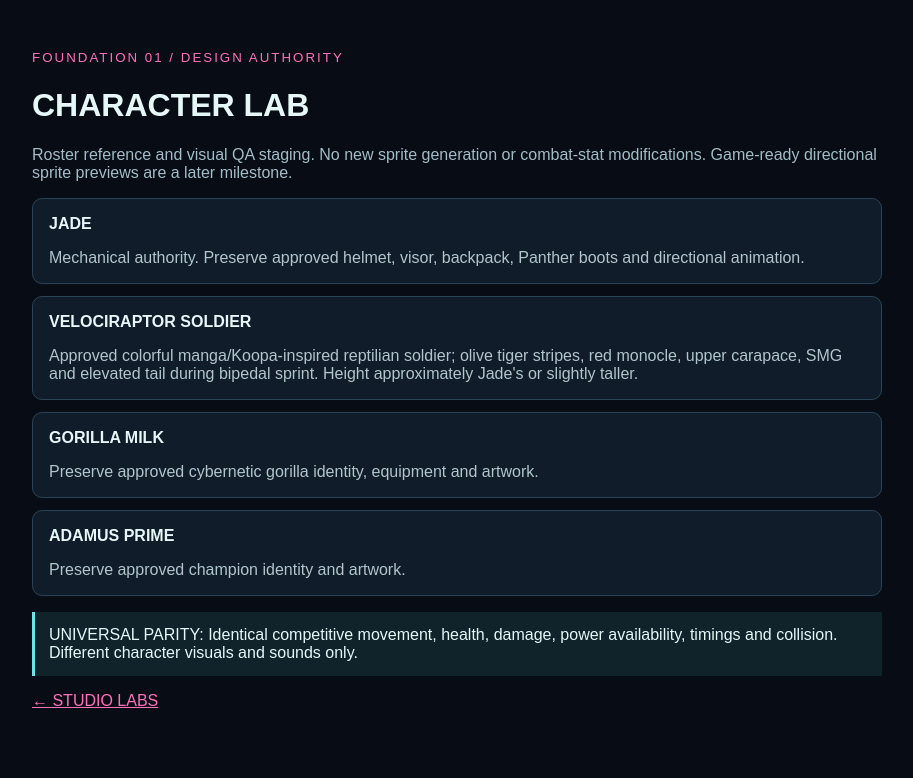
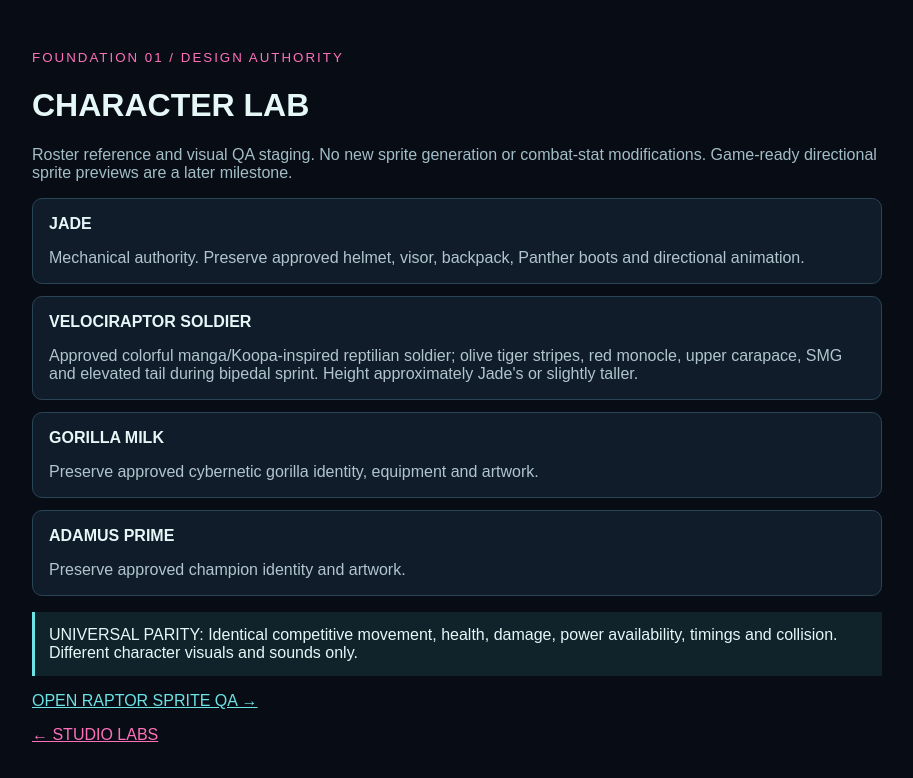
Before and after one commit to leslieadamsisrh-commits/god-mode-break-the-code2, a Next.js app: page /studio/character in a window 1280 px wide. Shown: the top 778 px of the page, without its empty margins (183-1096 px from the left). Built offline with nearby package versions, Linux system fonts and the light colour scheme.

Commit message:
Link Raptor sprite inspector from Character Lab

```diff
--- a/app/studio/character/page.tsx
+++ b/app/studio/character/page.tsx
@@ -12,6 +12,6 @@ export default function CharacterLab(){
  <p style={{color:"#a2bdc7"}}>Roster reference and visual QA staging. No new sprite generation or combat-stat modifications. Game-ready directional sprite previews are a later milestone.</p>
  <div style={{display:"grid",gap:12}}>{roster.map(([name,detail])=><section key={name} style={{border:"1px solid #294454",background:"#111c2a",borderRadius:10,padding:16}}><strong>{name}</strong><p style={{color:"#b0c5cc",marginBottom:0}}>{detail}</p></section>)}</div>
  <p style={{borderLeft:"3px solid #6ce4e5",padding:14,background:"#10232b"}}>UNIVERSAL PARITY: Identical competitive movement, health, damage, power availability, timings and collision. Different character visuals and sounds only.</p>
- <p><Link style={{color:"#ff70bb"}} href="/studio">← STUDIO LABS</Link></p>
+ <p><Link style={{color:"#6ce4e5"}} href="/studio/character/raptor">OPEN RAPTOR SPRITE QA →</Link></p><p><Link style={{color:"#ff70bb"}} href="/studio">← STUDIO LABS</Link></p>
  </div></main>;
 }
```
